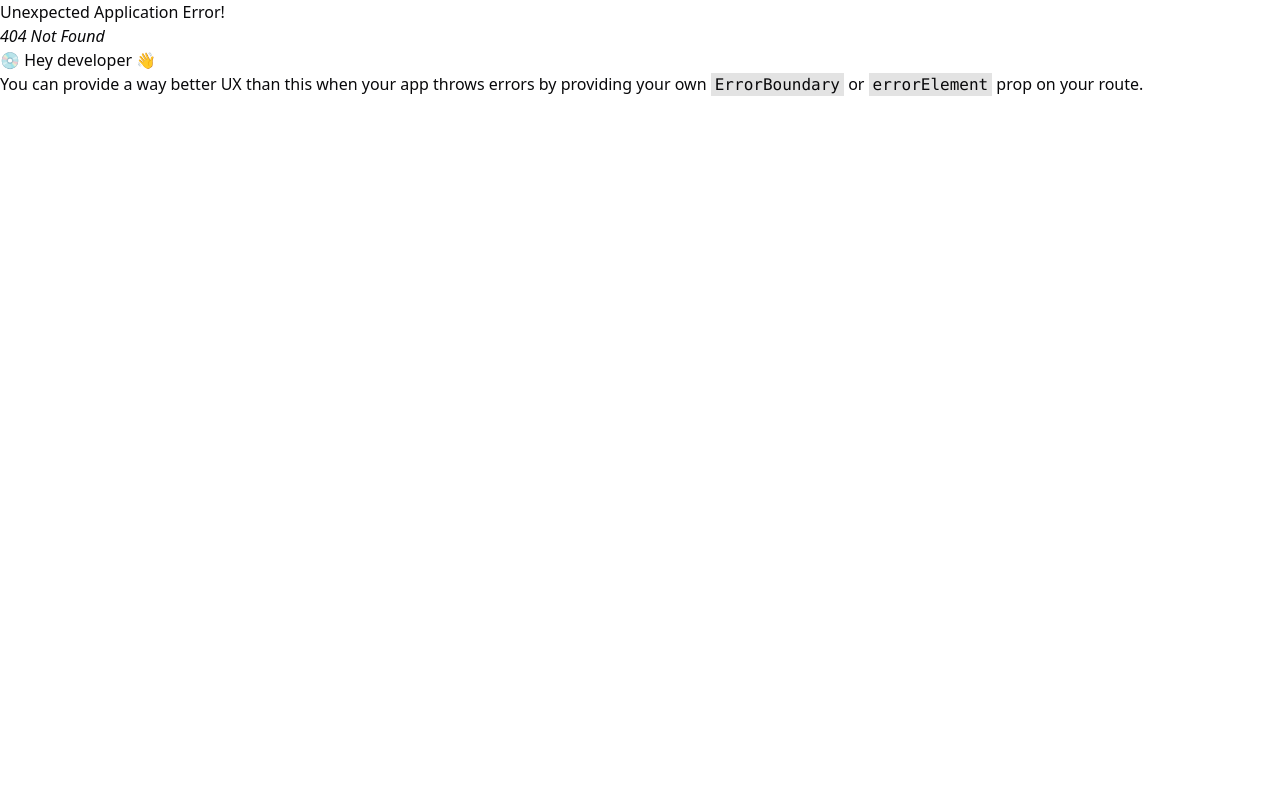
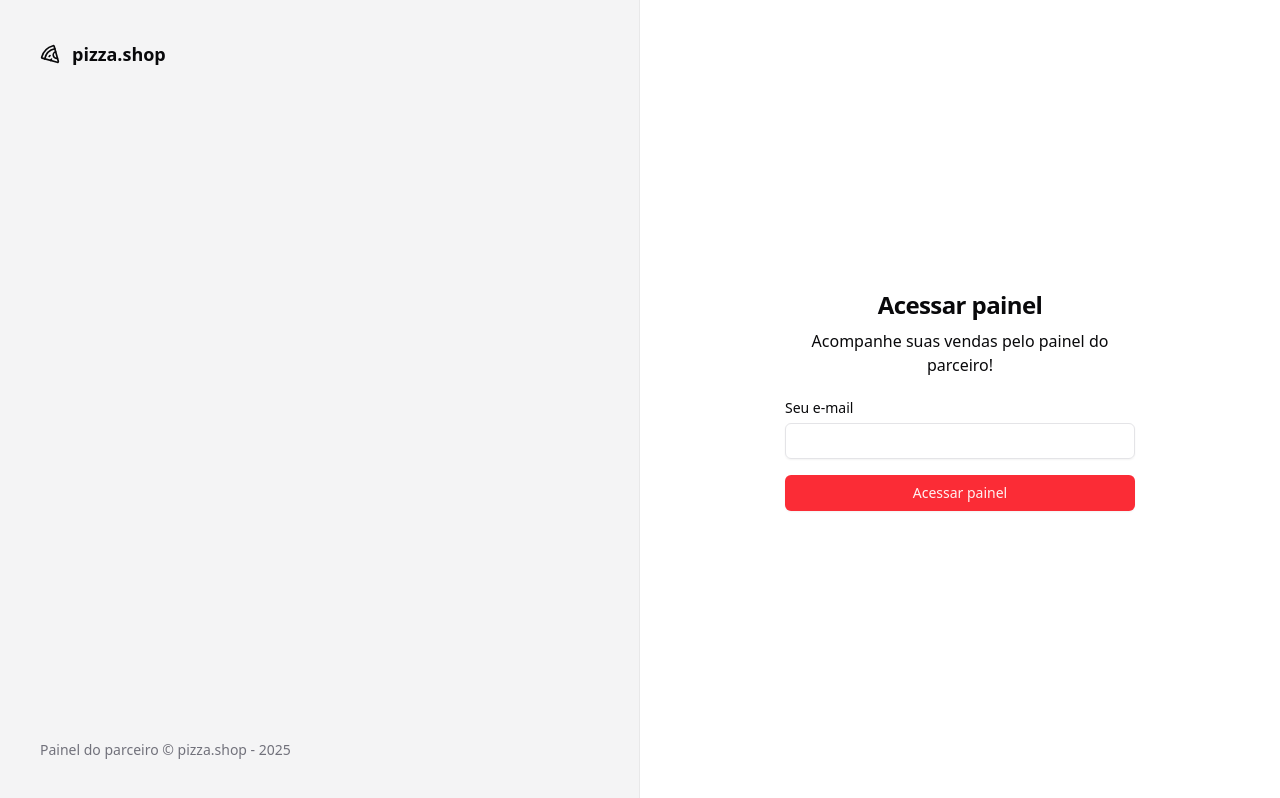
Before and after one commit to gustavoeguedes/pizzashop-web, a React (Vite) app: page /sign-in in a window 1280 px wide. Before the commit this address had no page. Built offline with nearby package versions, Linux system fonts and the light colour scheme.

Commit message:
feat: add Radix UI components (Label, Input) and update SignIn layout

```diff
--- a/package.json
+++ b/package.json
@@ -10,6 +10,7 @@
     "preview": "vite preview"
   },
   "dependencies": {
+    "@radix-ui/react-label": "^2.1.7",
     "@radix-ui/react-slot": "^1.2.3",
     "@tailwindcss/vite": "^4.1.7",
     "class-variance-authority": "^0.7.1",
--- a/src/components/ui/button.tsx
+++ b/src/components/ui/button.tsx
@@ -1,6 +1,6 @@
-import * as React from 'react'
 import { Slot } from '@radix-ui/react-slot'
 import { cva, type VariantProps } from 'class-variance-authority'
+import * as React from 'react'
 
 import { cn } from '@/lib/utils'
 
--- /dev/null
+++ b/src/components/ui/input.tsx
@@ -0,0 +1,21 @@
+import * as React from 'react'
+
+import { cn } from '@/lib/utils'
+
+function Input({ className, type, ...props }: React.ComponentProps<'input'>) {
+  return (
+    <input
+      type={type}
+      data-slot="input"
+      className={cn(
+        'file:text-foreground placeholder:text-muted-foreground selection:bg-primary selection:text-primary-foreground dark:bg-input/30 border-input flex h-9 w-full min-w-0 rounded-md border bg-transparent px-3 py-1 text-base shadow-xs transition-[color,box-shadow] outline-none file:inline-flex file:h-7 file:border-0 file:bg-transparent file:text-sm file:font-medium disabled:pointer-events-none disabled:cursor-not-allowed disabled:opacity-50 md:text-sm',
+        'focus-visible:border-ring focus-visible:ring-ring/50 focus-visible:ring-[3px]',
+        'aria-invalid:ring-destructive/20 dark:aria-invalid:ring-destructive/40 aria-invalid:border-destructive',
+        className,
+      )}
+      {...props}
+    />
+  )
+}
+
+export { Input }
--- /dev/null
+++ b/src/components/ui/label.tsx
@@ -0,0 +1,22 @@
+import * as LabelPrimitive from '@radix-ui/react-label'
+import * as React from 'react'
+
+import { cn } from '@/lib/utils'
+
+function Label({
+  className,
+  ...props
+}: React.ComponentProps<typeof LabelPrimitive.Root>) {
+  return (
+    <LabelPrimitive.Root
+      data-slot="label"
+      className={cn(
+        'flex items-center gap-2 text-sm leading-none font-medium select-none group-data-[disabled=true]:pointer-events-none group-data-[disabled=true]:opacity-50 peer-disabled:cursor-not-allowed peer-disabled:opacity-50',
+        className,
+      )}
+      {...props}
+    />
+  )
+}
+
+export { Label }
--- a/src/pages/_layouts/auth.tsx
+++ b/src/pages/_layouts/auth.tsx
@@ -1,11 +1,20 @@
+import { Pizza } from 'lucide-react'
 import { Outlet } from 'react-router-dom'
 
 export function AuthLayout() {
   return (
-    <div>
-      <h1>Authenticaçõ</h1>
+    <div className="grid min-h-screen grid-cols-2">
+      <div className="border-foreground/5 bg-muted text-muted-foreground flex h-full flex-col justify-between border-r p-10">
+        <div className="text-foreground flex items-center gap-3 text-lg font-medium">
+          <Pizza className="h-5 w-5" />
+          <span className="font-semibold">pizza.shop</span>
+        </div>
+        <footer className="text-sm">
+          Painel do parceiro &copy; pizza.shop - {new Date().getFullYear()}
+        </footer>
+      </div>
 
-      <div>
+      <div className="flex items-center justify-center">
         <Outlet />
       </div>
     </div>
--- a/src/pages/auth/sign-in/index.tsx
+++ b/src/pages/auth/sign-in/index.tsx
@@ -1,10 +1,34 @@
 import { Helmet } from 'react-helmet-async'
+
+import { Button } from '../../../components/ui/button'
+import { Input } from '../../../components/ui/input'
+import { Label } from '../../../components/ui/label'
 
 export function SignIn() {
   return (
     <>
       <Helmet title="Login" />
-      <h1>Sign In</h1>
+      <div className="p-8">
+        <div className="flex w-[350px] flex-col justify-center gap-6">
+          <div className="flex flex-col gap-2 text-center">
+            <h1 className="text-2xl font-semibold tracking-tight">
+              Acessar painel
+            </h1>
+            <p>Acompanhe suas vendas pelo painel do parceiro!</p>
+          </div>
+
+          <form className="space-y-4">
+            <div className="space-y-2">
+              <Label htmlFor="email">Seu e-mail</Label>
+              <Input id="email" type="email" />
+            </div>
+
+            <Button className="w-full" type="submit">
+              Acessar painel
+            </Button>
+          </form>
+        </div>
+      </div>
     </>
   )
 }
--- a/src/routes.tsx
+++ b/src/routes.tsx
@@ -18,6 +18,6 @@ export const router = createBrowserRouter([
   {
     path: '/',
     element: <AuthLayout />,
-    children: [{ path: '/', element: <SignIn /> }],
+    children: [{ path: '/sign-in', element: <SignIn /> }],
   },
 ])
--- a/src/styles.css
+++ b/src/styles.css
@@ -42,15 +42,15 @@
 }
 
 :root {
-  --radius: 0.625rem;
+  --radius: 0.5rem;
   --background: oklch(1 0 0);
   --foreground: oklch(0.141 0.005 285.823);
   --card: oklch(1 0 0);
   --card-foreground: oklch(0.141 0.005 285.823);
   --popover: oklch(1 0 0);
   --popover-foreground: oklch(0.141 0.005 285.823);
-  --primary: oklch(0.21 0.006 285.885);
-  --primary-foreground: oklch(0.985 0 0);
+  --primary: oklch(0.637 0.237 25.331);
+  --primary-foreground: oklch(0.971 0.013 17.38);
   --secondary: oklch(0.967 0.001 286.375);
   --secondary-foreground: oklch(0.21 0.006 285.885);
   --muted: oklch(0.967 0.001 286.375);
@@ -60,7 +60,7 @@
   --destructive: oklch(0.577 0.245 27.325);
   --border: oklch(0.92 0.004 286.32);
   --input: oklch(0.92 0.004 286.32);
-  --ring: oklch(0.705 0.015 286.067);
+  --ring: oklch(0.637 0.237 25.331);
   --chart-1: oklch(0.646 0.222 41.116);
   --chart-2: oklch(0.6 0.118 184.704);
   --chart-3: oklch(0.398 0.07 227.392);
@@ -68,13 +68,48 @@
   --chart-5: oklch(0.769 0.188 70.08);
   --sidebar: oklch(0.985 0 0);
   --sidebar-foreground: oklch(0.141 0.005 285.823);
-  --sidebar-primary: oklch(0.21 0.006 285.885);
-  --sidebar-primary-foreground: oklch(0.985 0 0);
+  --sidebar-primary: oklch(0.637 0.237 25.331);
+  --sidebar-primary-foreground: oklch(0.971 0.013 17.38);
   --sidebar-accent: oklch(0.967 0.001 286.375);
   --sidebar-accent-foreground: oklch(0.21 0.006 285.885);
   --sidebar-border: oklch(0.92 0.004 286.32);
-  --sidebar-ring: oklch(0.705 0.015 286.067);
+  --sidebar-ring: oklch(0.637 0.237 25.331);
 }
+
+.dark {
+  --background: oklch(0.141 0.005 285.823);
+  --foreground: oklch(0.985 0 0);
+  --card: oklch(0.21 0.006 285.885);
+  --card-foreground: oklch(0.985 0 0);
+  --popover: oklch(0.21 0.006 285.885);
+  --popover-foreground: oklch(0.985 0 0);
+  --primary: oklch(0.637 0.237 25.331);
+  --primary-foreground: oklch(0.971 0.013 17.38);
+  --secondary: oklch(0.274 0.006 286.033);
+  --secondary-foreground: oklch(0.985 0 0);
+  --muted: oklch(0.274 0.006 286.033);
+  --muted-foreground: oklch(0.705 0.015 286.067);
+  --accent: oklch(0.274 0.006 286.033);
+  --accent-foreground: oklch(0.985 0 0);
+  --destructive: oklch(0.704 0.191 22.216);
+  --border: oklch(1 0 0 / 10%);
+  --input: oklch(1 0 0 / 15%);
+  --ring: oklch(0.637 0.237 25.331);
+  --chart-1: oklch(0.488 0.243 264.376);
+  --chart-2: oklch(0.696 0.17 162.48);
+  --chart-3: oklch(0.769 0.188 70.08);
+  --chart-4: oklch(0.627 0.265 303.9);
+  --chart-5: oklch(0.645 0.246 16.439);
+  --sidebar: oklch(0.21 0.006 285.885);
+  --sidebar-foreground: oklch(0.985 0 0);
+  --sidebar-primary: oklch(0.637 0.237 25.331);
+  --sidebar-primary-foreground: oklch(0.971 0.013 17.38);
+  --sidebar-accent: oklch(0.274 0.006 286.033);
+  --sidebar-accent-foreground: oklch(0.985 0 0);
+  --sidebar-border: oklch(1 0 0 / 10%);
+  --sidebar-ring: oklch(0.637 0.237 25.331);
+}
+
 
 .dark {
   --background: oklch(0.141 0.005 285.823);
```
Also changed, not shown: 1 other file (tests, documents, lock files or other folders).
